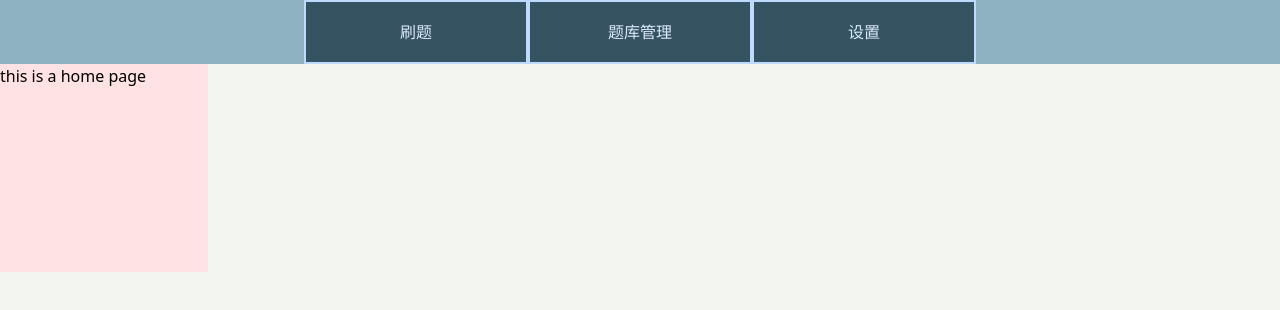
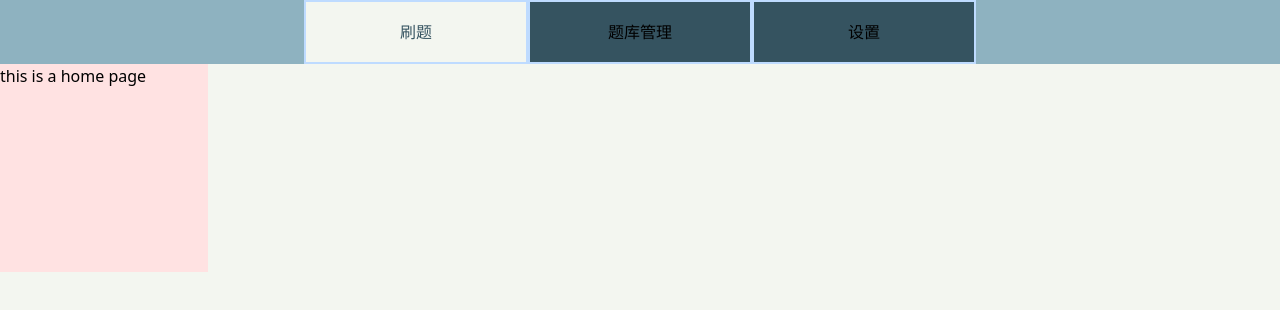
Before and after one commit to nydo-weng/no-stop-ts, a React (Vite) app: page / in a window 1280 px wide. Shown: the top 310 px of the page. Built offline with nearby package versions, Linux system fonts and the light colour scheme.

Commit message:
feat: top nav bar able to redirect to other page

```diff
--- a/src/pages/Layout/Layout.tsx
+++ b/src/pages/Layout/Layout.tsx
@@ -1,23 +1,32 @@
 import type { ReactNode } from 'react';
-import { Outlet } from 'react-router';
+import { Outlet, useLocation, useNavigate } from 'react-router';
 
 function Layout() {
-  const NavButton = ({ children }: { children: ReactNode }) => {
+  // 本地组件
+  const NavButton = ({ children, path }: { children: ReactNode; path: string }) => {
+    const navigate = useNavigate();
+    const location = useLocation();
+    const isActive = location.pathname === path;
+
     return (
-      <li className="h-full w-1/3 flex items-center justify-center border-2 border-blue-200 text-blue-100 hover:bg-blue-100 hover:text-[#355360] active:bg-blue-300 active:text-white cursor-pointer transition-colors duration-200">
+      <li
+        onClick={() => navigate(path)}
+        className={`h-full w-1/3 flex items-center justify-center border-2 border-blue-200 hover:bg-blue-100 hover:text-[#355360] active:bg-blue-300 active:text-white cursor-pointer transition-colors duration-200 ${isActive ? 'bg-[#F3F6F0] text-[#355360] border-0' : ''}`}
+      >
         {children}
       </li>
     );
   };
+
   return (
     <div className="h-screen flex flex-col bg-[#8A6460] items-center">
       <div className="container bg-[#355360] flex-1 flex flex-col">
         <header className="h-16 w-full bg-[#8EB2C0] flex items-center justify-center">
           <nav className="h-full w-full max-w-2xl bg-[#355360]">
             <ul className="h-full w-full flex items-center justify-between">
-              <NavButton>刷题</NavButton>
-              <NavButton>题库管理</NavButton>
-              <NavButton>设置</NavButton>
+              <NavButton path="/">刷题</NavButton>
+              <NavButton path="/manage">题库管理</NavButton>
+              <NavButton path="/setting">设置</NavButton>
             </ul>
           </nav>
         </header>
```
